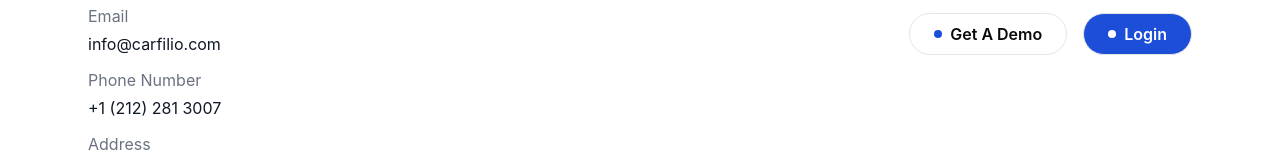
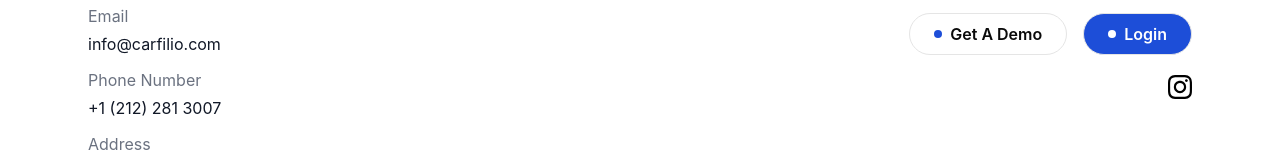
Before and after one commit to mhassaniftikhar97/carfiliowebsite, a Next.js app: page / in a window 1280 px wide. Shown: the part 6520-6672 px from the top of the page. Built offline with nearby package versions, Linux system fonts and the light colour scheme.

Commit message:
udpate instagram

```diff
--- a/app/components/Footer.tsx
+++ b/app/components/Footer.tsx
@@ -53,7 +53,7 @@
                 />
                 <InteractiveHoverButton text="Login" color="dark-blue" route="https://app.carfilio.com"/>
               </div>
-              <div className='socialIcon'><a href="https://www.instagram.com/carfilio.inc" target="_blank"><svg xmlns="http://www.w3.org/2000/svg" fill="#FFF" width="24" height="24" viewBox="0 0 24 24"><path d="M12 2.163c3.204 0 3.584.012 4.85.07 3.252.148 4.771 1.691 4.919 4.919.058 1.265.069 1.645.069 4.849 0 3.205-.012 3.584-.069 4.849-.149 3.225-1.664 4.771-4.919 4.919-1.266.058-1.644.07-4.85.07-3.204 0-3.584-.012-4.849-.07-3.26-.149-4.771-1.699-4.919-4.92-.058-1.265-.07-1.644-.07-4.849 0-3.204.013-3.583.07-4.849.149-3.227 1.664-4.771 4.919-4.919 1.266-.057 1.645-.069 4.849-.069zm0-2.163c-3.259 0-3.667.014-4.947.072-4.358.2-6.78 2.618-6.98 6.98-.059 1.281-.073 1.689-.073 4.948 0 3.259.014 3.668.072 4.948.2 4.358 2.618 6.78 6.98 6.98 1.281.058 1.689.072 4.948.072 3.259 0 3.668-.014 4.948-.072 4.354-.2 6.782-2.618 6.979-6.98.059-1.28.073-1.689.073-4.948 0-3.259-.014-3.667-.072-4.947-.196-4.354-2.617-6.78-6.979-6.98-1.281-.059-1.69-.073-4.949-.073zm0 5.838c-3.403 0-6.162 2.759-6.162 6.162s2.759 6.163 6.162 6.163 6.162-2.759 6.162-6.163c0-3.403-2.759-6.162-6.162-6.162zm0 10.162c-2.209 0-4-1.79-4-4 0-2.209 1.791-4 4-4s4 1.791 4 4c0 2.21-1.791 4-4 4zm6.406-11.845c-.796 0-1.441.645-1.441 1.44s.645 1.44 1.441 1.44c.795 0 1.439-.645 1.439-1.44s-.644-1.44-1.439-1.44z"/></svg></a></div>
+              <div className='socialIcon mt-5 flex justify-end'><a href="https://www.instagram.com/carfilio.inc" target="_blank"><svg xmlns="http://www.w3.org/2000/svg" fill="#000" width="24" height="24" viewBox="0 0 24 24"><path d="M12 2.163c3.204 0 3.584.012 4.85.07 3.252.148 4.771 1.691 4.919 4.919.058 1.265.069 1.645.069 4.849 0 3.205-.012 3.584-.069 4.849-.149 3.225-1.664 4.771-4.919 4.919-1.266.058-1.644.07-4.85.07-3.204 0-3.584-.012-4.849-.07-3.26-.149-4.771-1.699-4.919-4.92-.058-1.265-.07-1.644-.07-4.849 0-3.204.013-3.583.07-4.849.149-3.227 1.664-4.771 4.919-4.919 1.266-.057 1.645-.069 4.849-.069zm0-2.163c-3.259 0-3.667.014-4.947.072-4.358.2-6.78 2.618-6.98 6.98-.059 1.281-.073 1.689-.073 4.948 0 3.259.014 3.668.072 4.948.2 4.358 2.618 6.78 6.98 6.98 1.281.058 1.689.072 4.948.072 3.259 0 3.668-.014 4.948-.072 4.354-.2 6.782-2.618 6.979-6.98.059-1.28.073-1.689.073-4.948 0-3.259-.014-3.667-.072-4.947-.196-4.354-2.617-6.78-6.979-6.98-1.281-.059-1.69-.073-4.949-.073zm0 5.838c-3.403 0-6.162 2.759-6.162 6.162s2.759 6.163 6.162 6.163 6.162-2.759 6.162-6.163c0-3.403-2.759-6.162-6.162-6.162zm0 10.162c-2.209 0-4-1.79-4-4 0-2.209 1.791-4 4-4s4 1.791 4 4c0 2.21-1.791 4-4 4zm6.406-11.845c-.796 0-1.441.645-1.441 1.44s.645 1.44 1.441 1.44c.795 0 1.439-.645 1.439-1.44s-.644-1.44-1.439-1.44z"/></svg></a></div>
             </div>
           </div>
         </div>
```
